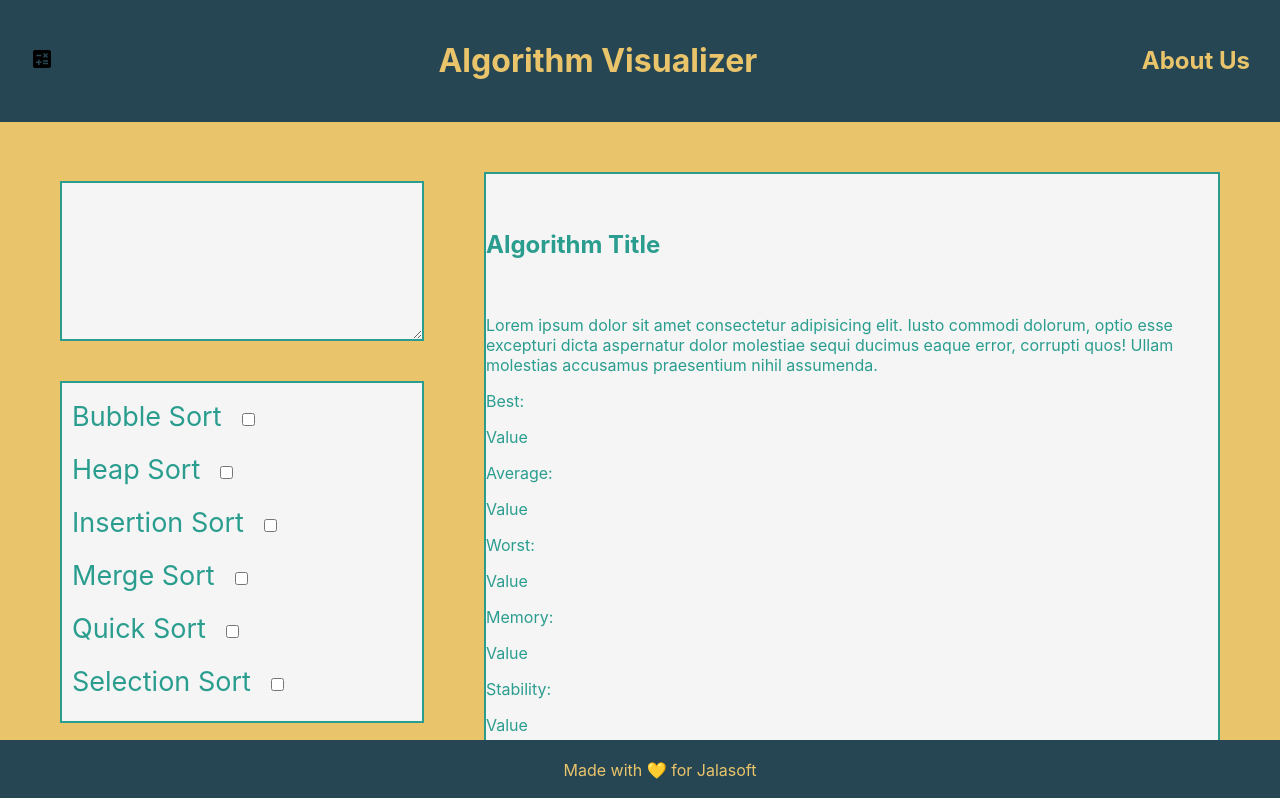
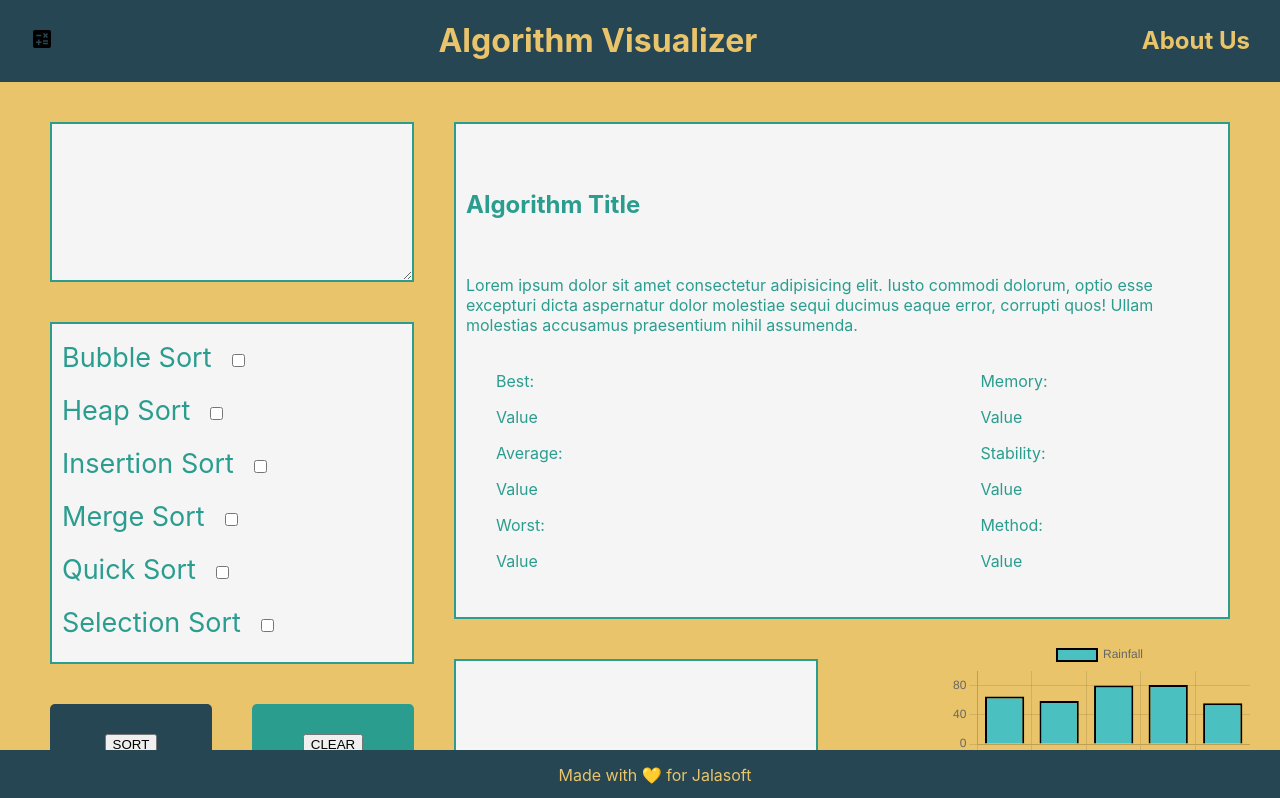
Before and after one commit to mariachi9999/sorting-visualizer, a React (Create React App) app in the folder client/: page / in a window 1280 px wide. Shown: the top 798 px of the page. Built offline with nearby package versions, Linux system fonts and the light colour scheme.

Commit message:
changes to buttons, the whole layout positioning

```diff
--- a/client/src/App.js
+++ b/client/src/App.js
@@ -36,8 +36,10 @@ function App() {
         <div class="container-box1">
           <InputValues inputValues={state.inputValues} setState={setState} />
           <SelectSort setState={setState} />
-          <ButtonSort sortClick={sortClick} />
-          <ButtonClear clearClick={clearClick} />
+          <div className="container-box3">
+            <ButtonSort sortClick={sortClick} />
+            <ButtonClear clearClick={clearClick} />
+          </div>
         </div>
         <div class="container-box2">
           <AlgoInfo outputValues={state.outputValues} />
--- a/client/src/components/AlgoInfo/AlgoInfo.jsx
+++ b/client/src/components/AlgoInfo/AlgoInfo.jsx
@@ -11,6 +11,8 @@ function AlgoInfo() {
         ducimus eaque error, corrupti quos! Ullam molestias accusamus
         praesentium nihil assumenda.
       </p>
+      <div className="container">
+        <div className="container-box1">
           <div>
             <span>Best: </span>
             <p>Value</p>
@@ -23,6 +25,8 @@ function AlgoInfo() {
             <span>Worst: </span>
             <p>Value</p>
           </div>
+        </div>
+        <div className="container-box1">
           <div>
             <span>Memory: </span>
             <p>Value</p>
@@ -36,6 +40,8 @@ function AlgoInfo() {
             <p>Value</p>
           </div>
         </div>
+      </div>
+    </div>
   );
 }
 
--- a/client/src/components/AlgoInfo/AlgoInfo.module.css
+++ b/client/src/components/AlgoInfo/AlgoInfo.module.css
@@ -1,12 +1,11 @@
 #container {
+
 }
-
 .text {
   border: 0;
   border-bottom: 1px solid;
   outline: none;
   flex-basis: 100%;
-    min-height: 100%;
   margin: 20px;
   background-color: whitesmoke;
   border-style: solid;
@@ -14,9 +13,9 @@
   font-size: 16px;
   color: var(--primary);
   text-align: left;
-
+  padding: 10px;
 }
 
-.title{
+.title {
   font-size: 24px;
 }
--- a/client/src/components/Footer/Footer.jsx
+++ b/client/src/components/Footer/Footer.jsx
@@ -4,7 +4,7 @@ import CalculateIcon from "@mui/icons-material/Calculate";
 
 function Footer() {
   return (
-    <div id={styles.container} className={styles.footer}>
+    <div id={styles.container} className="footer">
       <span className={styles.text}>Made with 💛 for Jalasoft</span>
     </div>
   );
--- a/client/src/components/Footer/Footer.module.css
+++ b/client/src/components/Footer/Footer.module.css
@@ -2,14 +2,3 @@
   display: flex;
   justify-content: center;
 }
-
-.footer {
-  position: fixed;
-  left: 0;
-  bottom: 0;
-  padding: 20px;
-  width: 100%;
-  background-color: #264653;
-  text-align: center;
-  color: var(--background);
-}
--- a/client/src/components/Header/Header.module.css
+++ b/client/src/components/Header/Header.module.css
@@ -10,6 +10,7 @@
   max-height: 10px;
   padding-right: 20px;
 }
+
 .about {
   position: relative;
   align-items: right;
--- a/client/src/index.css
+++ b/client/src/index.css
@@ -24,17 +24,29 @@ code {
   padding: 20px 30px;
   top: 0px;
   display: flex;
+  align-items: flex-start;
+  justify-content: space-between;
+
+}
+
+.header {
+  background: var(--header);
+  padding: 0px 30px;
+  top: 0px;
+  display: flex;
   justify-content: space-between;
   align-items: center;
 }
 
-.header {
-  background: var(--header);
-  padding: 20px 30px;
-  top: 0px;
-  display: flex;
-  justify-content: space-between;
-  align-items: center;
+.footer {
+  position: fixed;
+  left: 0;
+  bottom: 0;
+  padding: 15px;
+  width: 100%;
+  background-color: #264653;
+  text-align: center;
+  color: var(--background);
 }
 
 input,
@@ -57,21 +69,17 @@ textarea {
   display: flex;
   flex-basis: 30%;
   flex-direction: column;
-  padding: 10px 10px;
   min-height: 100%;
 }
 
 .container-box2 {
-  display: flex;
+  top: 0px;
   flex-direction: column;
-  padding: 10px 10px;
-  flex-basis: 70%;
-  min-height: 100%;
 }
 
 .container-box3 {
   display: flex;
-  justify-content: space-around;
+  justify-content: space-between;
   min-height: 100%;
   flex-basis: 100%;
 }
```
Lines whose indentation alone changed are shown as unchanged.
